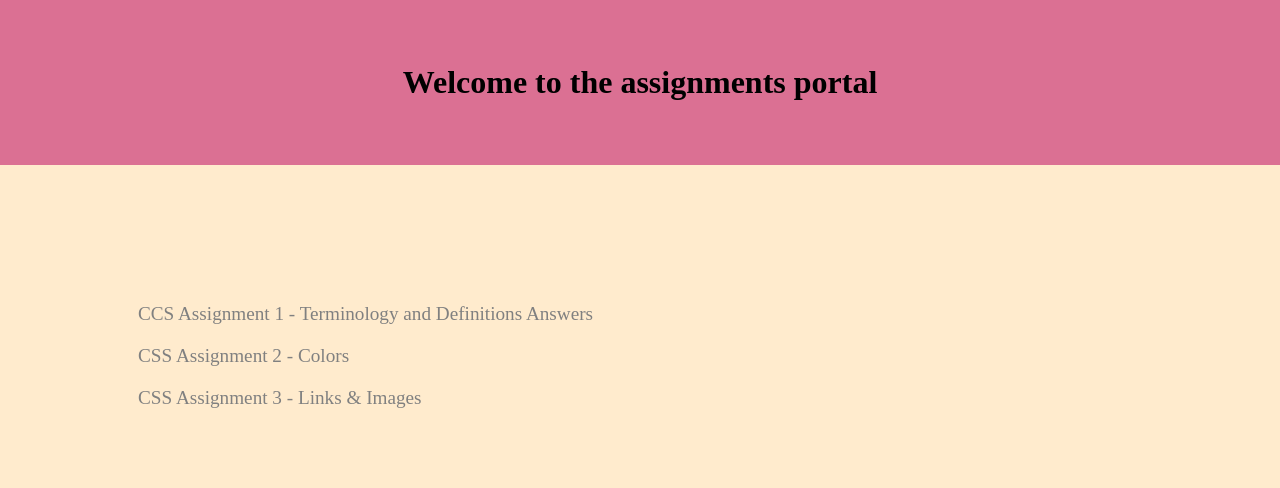
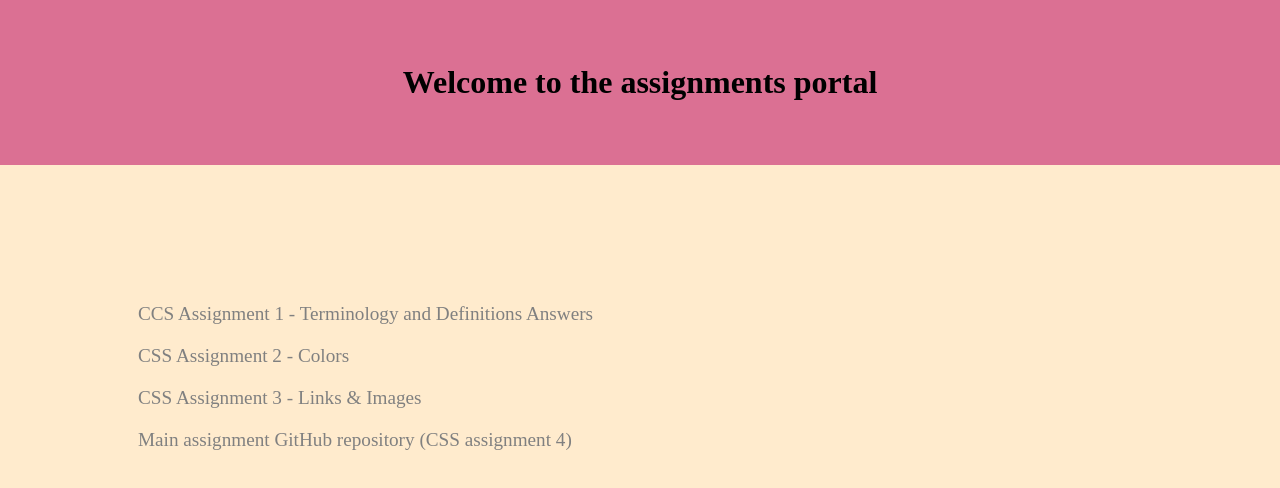
Before and after one commit to m-alkhudair/css-assignments-1-2-and-3, a plain HTML site: page index.html in a window 1280 px wide. Drawn offline with Linux system fonts and the light colour scheme.

Commit message:
Update index.html

```diff
--- a/index.html
+++ b/index.html
@@ -13,6 +13,7 @@
         <li><a href="./assignment-1/CSS - Terminology & Definitions Answers.pdf" target="_blank">CCS Assignment 1 - Terminology and Definitions Answers</a></li>
         <li><a href="./assignment-2/index.html">CSS Assignment 2 - Colors</a></li>
         <li><a href="./assignment-3/">CSS Assignment 3 - Links & Images</a></li>
+        <li><a href="https://github.com/m-alkhudair/css-assignment-4-main-project" target="_blank">Main assignment GitHub repository (CSS assignment 4)</a></li>
     </ul>
 </body>
 </html>
```
